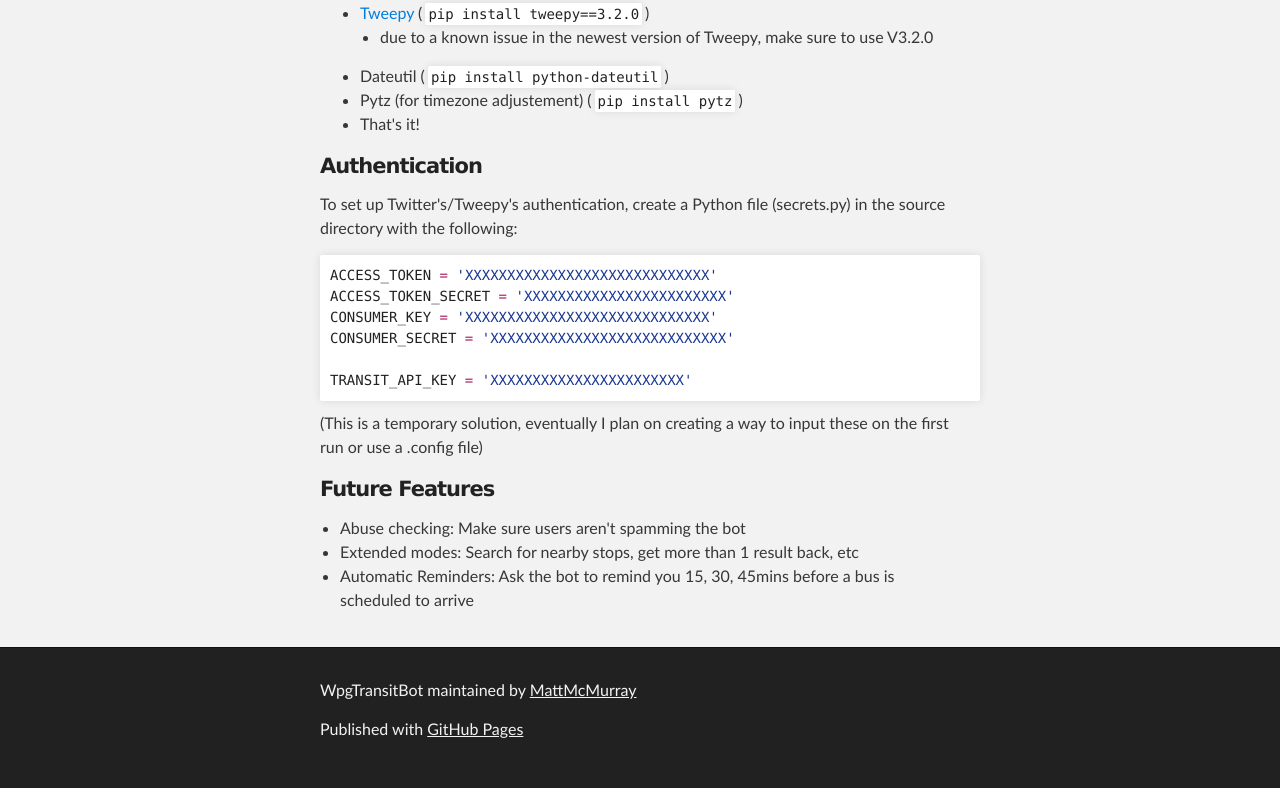
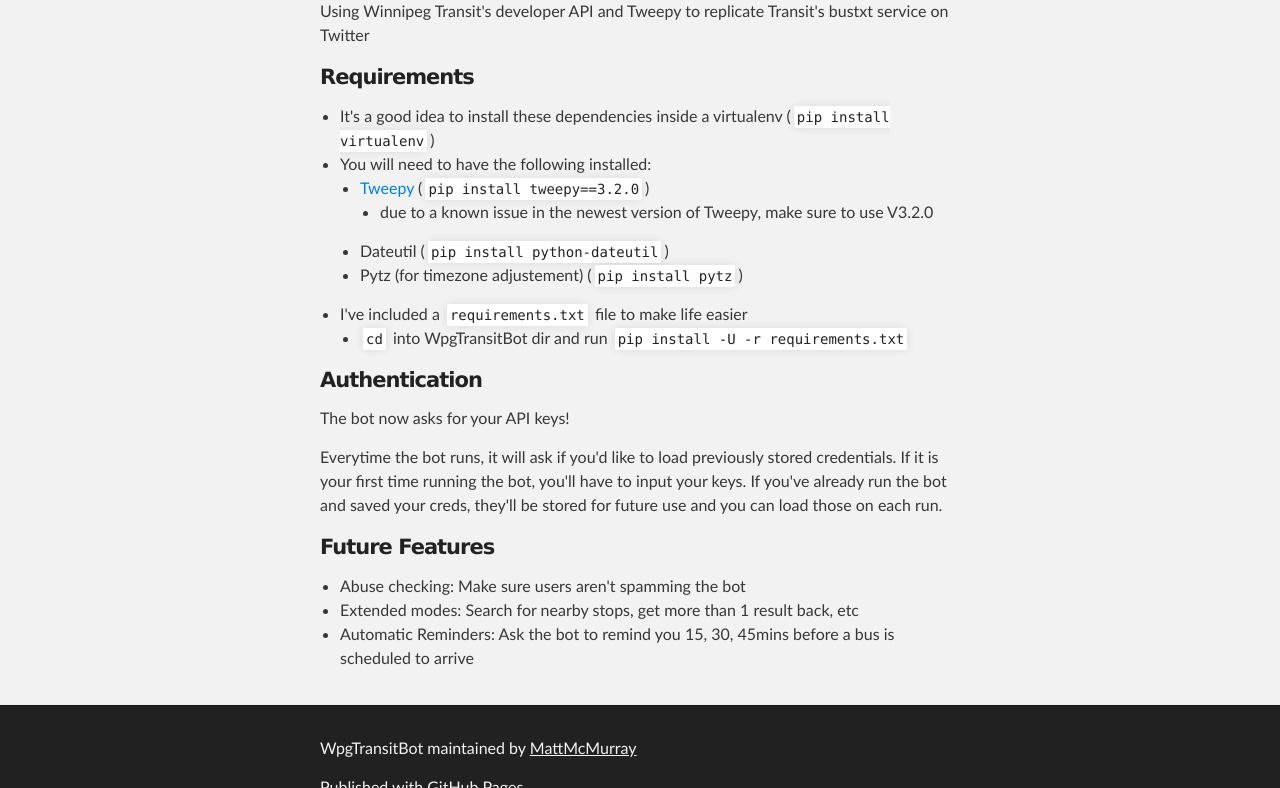
Before and after one commit to MattMcMurray/WpgTransitBot, a plain HTML site: page index.html in a window 1280 px wide. Shown: the part 361-1149 px from the top of the page. Drawn offline with Linux system fonts and the light colour scheme.

Commit message:
Create gh-pages branch via GitHub

```diff
--- a/index.html
+++ b/index.html
@@ -31,10 +31,16 @@
     <!-- MAIN CONTENT -->
     <div id="main_content_wrap" class="outer">
       <section id="main_content" class="inner">
-        <h4>
+        <h1>
+<a id="wpgtransitbot" class="anchor" href="#wpgtransitbot" aria-hidden="true"><span class="octicon octicon-link"></span></a>WpgTransitBot</h1>
+
+<p>Using Winnipeg Transit's developer API and Tweepy to replicate Transit's bustxt service on Twitter</p>
+
+<h4>
 <a id="requirements" class="anchor" href="#requirements" aria-hidden="true"><span class="octicon octicon-link"></span></a>Requirements</h4>
 
 <ul>
+<li>It's a good idea to install these dependencies inside a virtualenv (<code>pip install virtualenv</code>)</li>
 <li>You will need to have the following installed:
 
 <ul>
@@ -47,7 +53,14 @@
 </li>
 <li>Dateutil (<code>pip install python-dateutil</code>)</li>
 <li>Pytz (for timezone adjustement) (<code>pip install pytz</code>)</li>
-<li>That's it!</li>
+</ul>
+</li>
+<li>I've included a <code>requirements.txt</code> file to make life easier
+
+<ul>
+<li>
+<code>cd</code> into WpgTransitBot dir and run <code>pip install -U -r requirements.txt</code>
+</li>
 </ul>
 </li>
 </ul>
@@ -55,16 +68,9 @@
 <h4>
 <a id="authentication" class="anchor" href="#authentication" aria-hidden="true"><span class="octicon octicon-link"></span></a>Authentication</h4>
 
-<p>To set up Twitter's/Tweepy's authentication, create a Python file (secrets.py) in the source directory with the following:</p>
+<p>The bot now asks for your API keys!</p>
 
-<div class="highlight highlight-python"><pre>ACCESS_TOKEN <span class="pl-k">=</span> <span class="pl-s"><span class="pl-pds">'</span>XXXXXXXXXXXXXXXXXXXXXXXXXXXXX<span class="pl-pds">'</span></span>
-ACCESS_TOKEN_SECRET <span class="pl-k">=</span> <span class="pl-s"><span class="pl-pds">'</span>XXXXXXXXXXXXXXXXXXXXXXXX<span class="pl-pds">'</span></span>
-CONSUMER_KEY <span class="pl-k">=</span> <span class="pl-s"><span class="pl-pds">'</span>XXXXXXXXXXXXXXXXXXXXXXXXXXXXX<span class="pl-pds">'</span></span>
-CONSUMER_SECRET <span class="pl-k">=</span> <span class="pl-s"><span class="pl-pds">'</span>XXXXXXXXXXXXXXXXXXXXXXXXXXXX<span class="pl-pds">'</span></span>
-
-TRANSIT_API_KEY <span class="pl-k">=</span> <span class="pl-s"><span class="pl-pds">'</span>XXXXXXXXXXXXXXXXXXXXXXX<span class="pl-pds">'</span></span></pre></div>
-
-<p><i>(This is a temporary solution, eventually I plan on creating a way to input these on the first run or use a .config file)</i></p>
+<p>Everytime the bot runs, it will ask if you'd like to load previously stored credentials. If it is your first time running the bot, you'll have to input your keys. If you've already run the bot and saved your creds, they'll be stored for future use and you can load those on each run. </p>
 
 <h4>
 <a id="future-features" class="anchor" href="#future-features" aria-hidden="true"><span class="octicon octicon-link"></span></a>Future Features</h4>
@@ -85,6 +91,16 @@ TRANSIT_API_KEY <span class="pl-k">=</span> <span class="pl-s"><span class="pl-p
       </footer>
     </div>
 
+              <script type="text/javascript">
+            var gaJsHost = (("https:" == document.location.protocol) ? "https://ssl." : "http://www.");
+            document.write(unescape("%3Cscript src='" + gaJsHost + "google-analytics.com/ga.js' type='text/javascript'%3E%3C/script%3E"));
+          </script>
+          <script type="text/javascript">
+            try {
+              var pageTracker = _gat._getTracker("UA-68375423-1");
+            pageTracker._trackPageview();
+            } catch(err) {}
+          </script>
 
 
   </body>
```
Also changed, not shown: params.json (+1 -1 lines).
